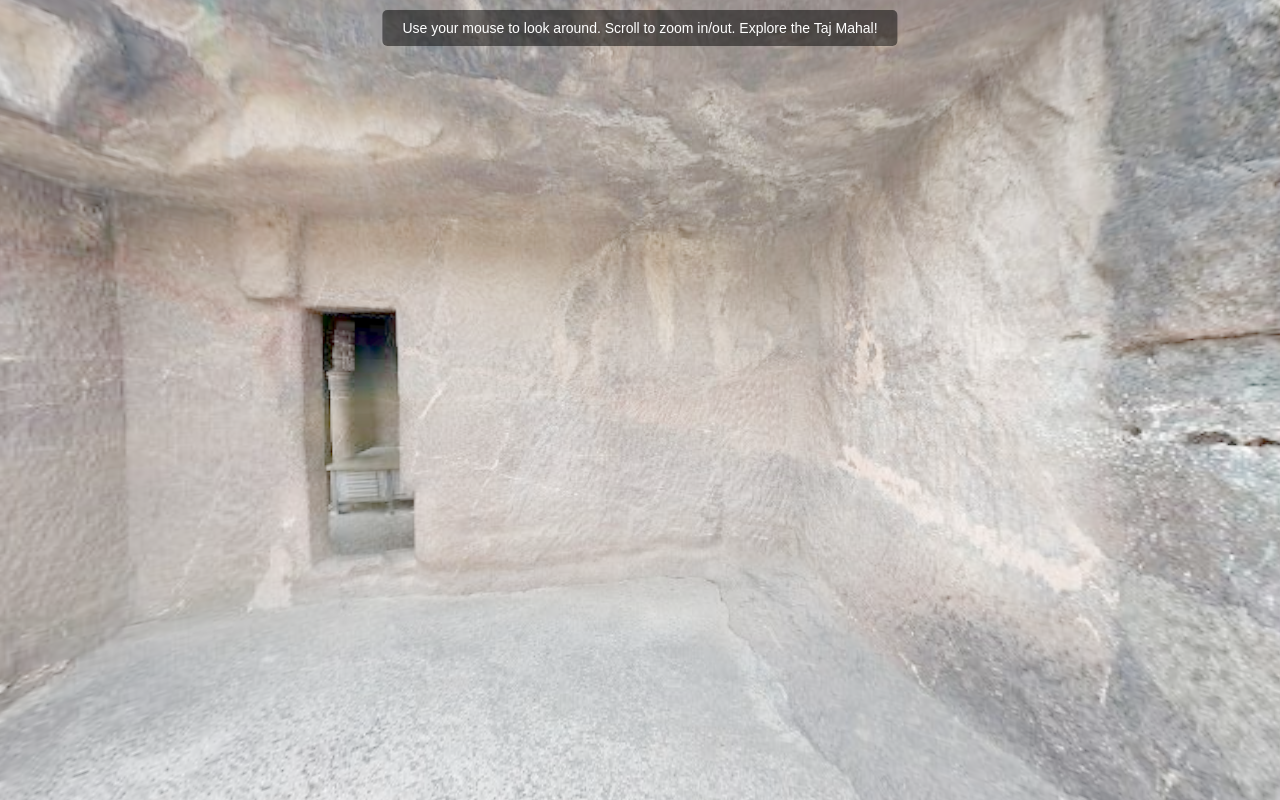
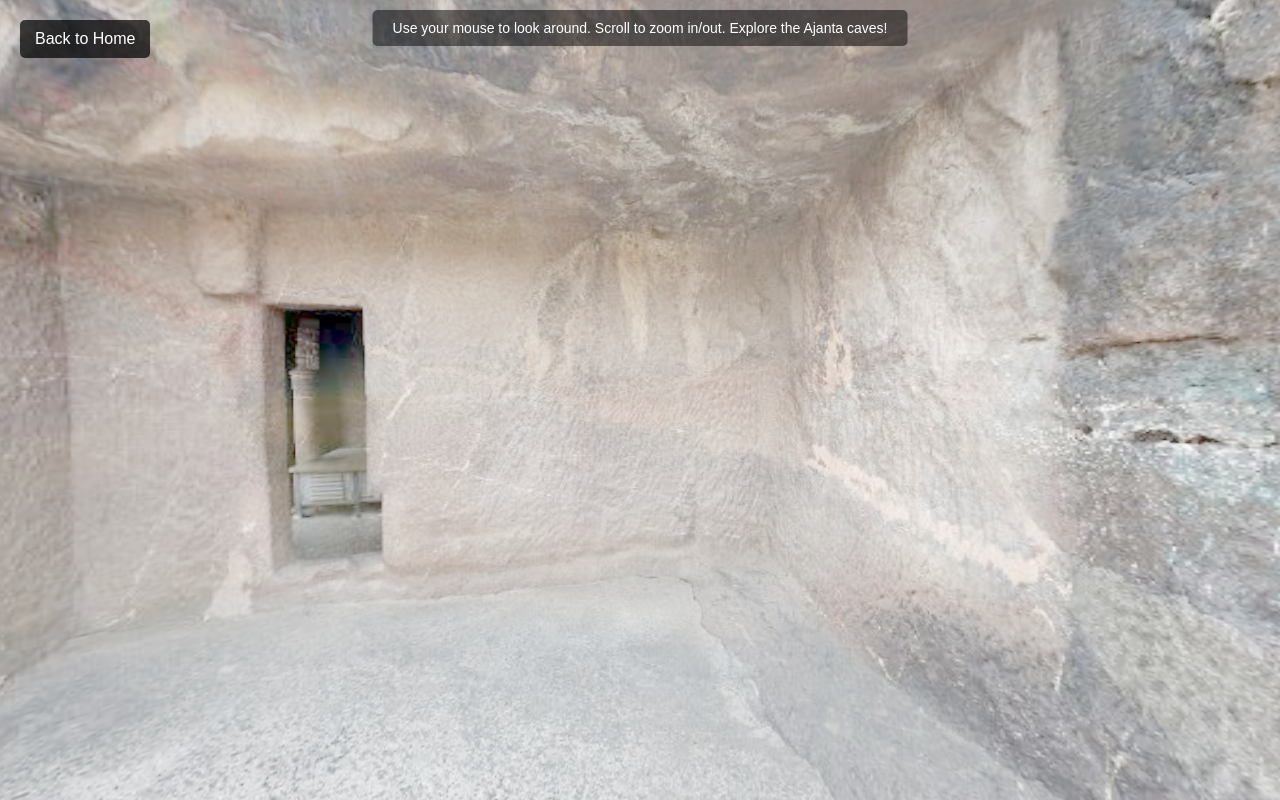
Before and after one commit to mprabhakaran/VirtualTour, a plain HTML site: page ajanta.html in a window 1280 px wide. Drawn offline with nearby package versions, Linux system fonts and the light colour scheme; animation ran at ten frames a second.

Commit message:
Update ajanta.html

```diff
--- a/ajanta.html
+++ b/ajanta.html
@@ -3,7 +3,7 @@
 <head>
     <meta charset="UTF-8">
     <meta name="viewport" content="width=device-width, initial-scale=1.0">
-    <title>Hampi Virtual Tour</title>
+    <title>Ajanta caves Virtual Tour</title>
     <script type="importmap">
         {
           "imports": {
@@ -32,11 +32,36 @@
             border-radius: 5px;
             font-size: 14px;
         }
+        .back-button {
+            position: absolute;
+            top: 20px;
+            left: 20px;
+            background: rgba(0, 0, 0, 0.7);
+            color: white;
+            padding: 10px 15px;
+            font-family: Arial, sans-serif;
+            font-size: 16px;
+            border: none;
+            border-radius: 5px;
+            cursor: pointer;
+            z-index: 10;
+        }
+        .back-button:hover {
+            background: rgba(255, 255, 255, 0.8);
+            color: black;
+        }
     </style>
 </head>
 <body>
+    <script>
+        function goBack() {
+            window.location.href = './index.html'; // Replace 'index.html' with your home page file name or URL
+        }
+    </script>
+    <button class="back-button" onclick="goBack()">Back to Home</button>
+    <audio src="./Audios/ajanta.mp3" autoplay></audio>
     <div class="instructions">
-        Use your mouse to look around. Scroll to zoom in/out. Explore the Taj Mahal!
+        Use your mouse to look around. Scroll to zoom in/out. Explore the Ajanta caves!
     </div>
     <script type="module">
         import * as THREE from 'three';
@@ -103,6 +128,7 @@
                 Math.cos(phi),
                 Math.sin(phi) * Math.sin(theta)
             );
+            sphere.rotation.y += 0.001;
             renderer.render(scene, camera);
         }
         animate();
```
